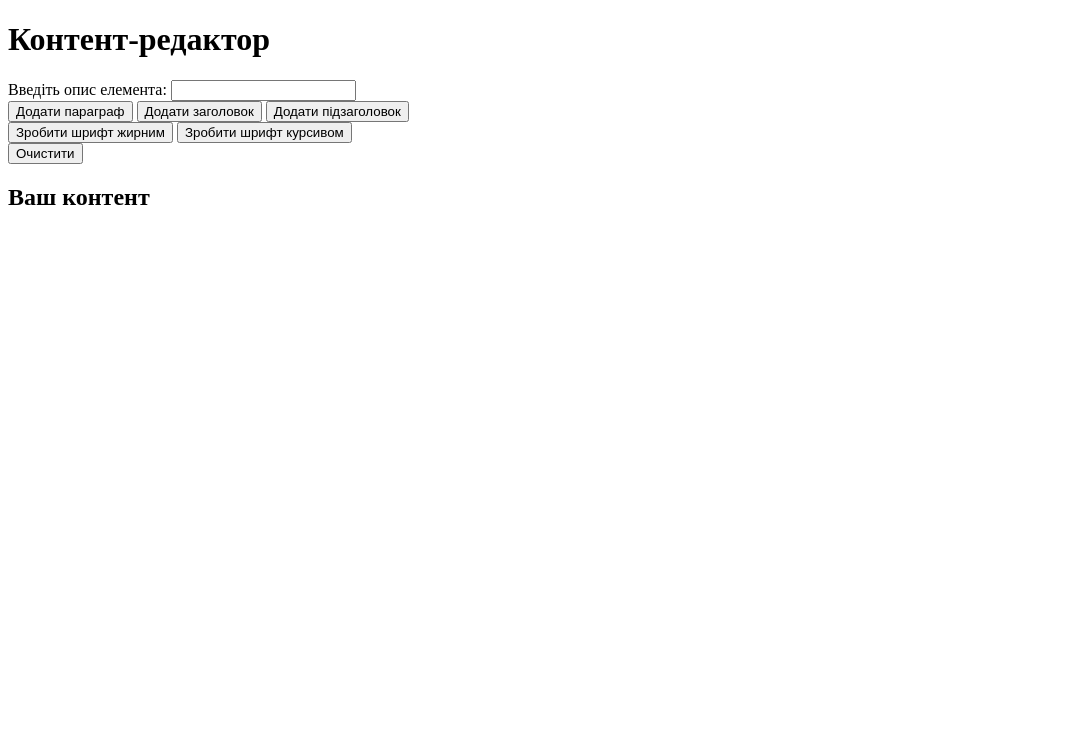
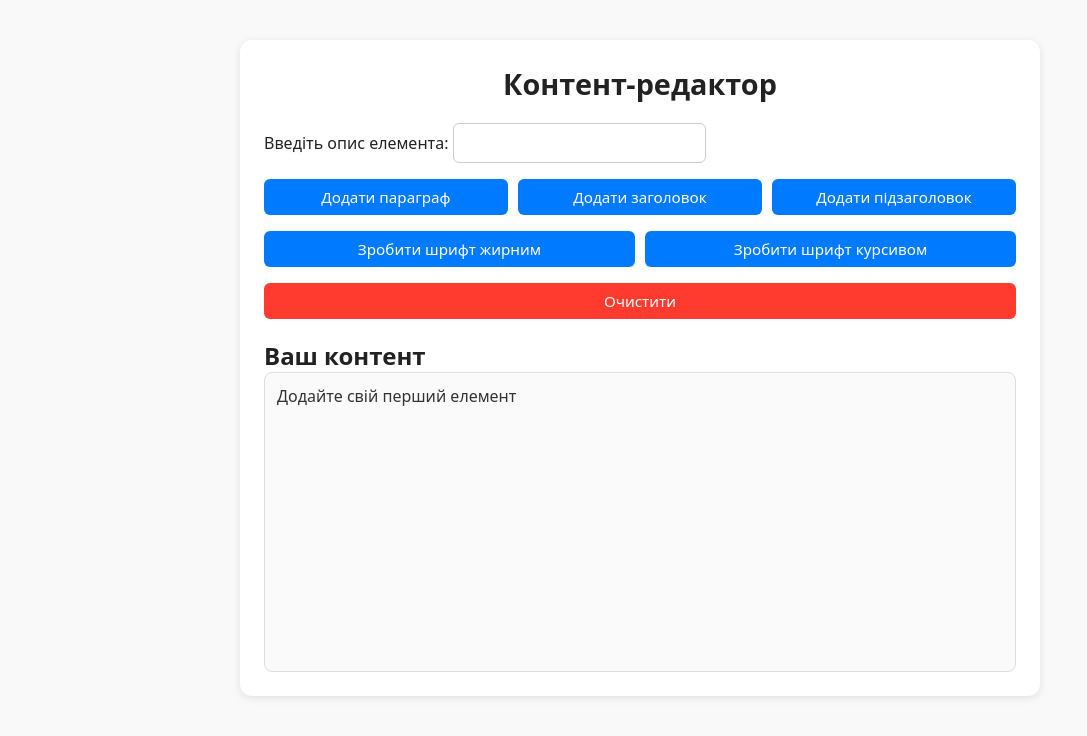
Before and after one commit to RuslanKabachok/js-mentoring, a website: page code editor/index.html in a window 1280 px wide. Both pictures are taken after a click on the button "Очистити". Shown: the whole page, without its empty margins (0-1087 px from the left). Drawn offline with Linux system fonts and the light colour scheme.

Commit message:
finished code editor

```diff
--- a/code editor/index.css
+++ b/code editor/index.css
@@ -0,0 +1,128 @@
+* {
+    box-sizing: border-box;
+    margin: 0;
+    padding: 0;
+    font-family: system-ui, -apple-system, "Segoe UI", Roboto, sans-serif;
+}
+
+body {
+    background-color: #f9f9f9;
+    color: #222;
+    display: flex;
+    justify-content: center;
+    align-items: flex-start;
+    min-height: 100vh;
+    padding: 40px 20px;
+}
+
+main {
+    width: 100%;
+    max-width: 800px;
+    background: #fff;
+    border-radius: 12px;
+    box-shadow: 0 2px 8px rgba(0,0,0,0.1);
+    padding: 24px;
+}
+
+h1 {
+    text-align: center;
+    font-size: 1.8rem;
+    margin-bottom: 20px;
+}
+
+#control-panel {
+    display: flex;
+    flex-direction: column;
+    gap: 16px;
+    margin-bottom: 20px;
+}
+
+form {
+    display: flex;
+    flex-direction: column;
+    gap: 8px;
+}
+
+input {
+    padding: 8px 10px;
+    border-radius: 6px;
+    border: 1px solid #ccc;
+    font-size: 1rem;
+}
+
+.addBtnContainer,
+.editBtnContainer,
+.deleteBtnContainer {
+    display: flex;
+    gap: 10px;
+    flex-wrap: wrap;
+}
+
+button {
+    flex: 1;
+    padding: 8px 12px;
+    border: none;
+    border-radius: 6px;
+    cursor: pointer;
+    background-color: #007aff;
+    color: #fff;
+    font-size: 0.95rem;
+    transition: background-color 0.2s ease;
+}
+
+button:hover {
+    background-color: #0061cc;
+}
+
+.deleteBtnContainer button {
+    background-color: #ff3b30;
+}
+
+.deleteBtnContainer button:hover {
+    background-color: #d63025;
+}
+
+#editor {
+    min-height: 300px;
+    border: 1px solid #ddd;
+    border-radius: 8px;
+    padding: 12px;
+    background-color: #fafafa;
+}
+
+#editor p:empty::before {
+    content: "Додайте свій перший елемент";
+    color: #aaa;
+}
+
+#editor h1,
+#editor h2,
+#editor p {
+    text-align: start;
+    margin: 0 0 12px;
+    line-height: 1.4;
+    color: #333;
+    font-weight: 400;
+}
+
+#editor h1 {
+    font-size: 1.5rem;
+    font-weight: 600;
+    padding-bottom: 4px;
+}
+
+#editor h2 {
+    font-size: 1.2rem;
+    font-weight: 500;
+    color: #444;
+}
+
+#editor p {
+    font-size: 1rem;
+    color: #333;
+}
+
+#editor [contenteditable="true"]:focus {
+    outline: 2px solid #007aff33;
+    border-radius: 4px;
+}
--- a/code editor/index.html
+++ b/code editor/index.html
@@ -22,8 +22,8 @@
                     <button id="addH2Btn">Додати підзаголовок</button>
                 </div>
                 <div class="editBtnContainer">
-                    <button id="boldBtn">Зробити шрифт жирним</button>
-                    <button id="italicBtn">Зробити шрифт курсивом</button>
+                    <button id="boldBtn" type="button">Зробити шрифт жирним</button>
+                    <button id="italicBtn" type="button">Зробити шрифт курсивом</button>
                 </div>
                 <div class="deleteBtnContainer">
                     <button id="deleteBtn">Очистити</button>
--- a/code editor/index.js
+++ b/code editor/index.js
@@ -11,8 +11,13 @@ const saved = loadContent();
 
 if (saved) editField.innerHTML = saved;
 
+fillEmptyEditor();
 
 function createElement(tagName) {
+    if (editField.textContent === 'Додайте свій перший елемент') {
+        editField.innerHTML = '';
+    }
+
     if (!inputEl.value.trim()) return;
     const el = document.createElement(tagName);
     el.textContent = inputEl.value;
@@ -24,6 +29,17 @@ function createElement(tagName) {
 addPBtn.addEventListener('click', () => createElement('p'));
 addH1Btn.addEventListener('click', () => createElement('h1'));
 addH2Btn.addEventListener('click', () => createElement('h2'));
+deleteBtn.addEventListener('click', () => removeContent());
+makeTextBoldBtn.addEventListener('mousedown', (e) => {
+    e.preventDefault();
+    editField.focus();
+    bold();
+});
+makeTextItalicBtn.addEventListener('mousedown', (e) => {
+    e.preventDefault();
+    editField.focus();
+    italic();
+});
 
 editField.addEventListener('click', (e) => {
     if (e.target === editField) return;
@@ -32,6 +48,10 @@ editField.addEventListener('click', (e) => {
     e.target.focus();
 
     e.target.addEventListener('blur', () => {
+        if (!e.target.textContent.trim()) {
+            e.target.remove();
+        }
+
         e.target.removeAttribute('contenteditable');
         saveContent();
     }, { once: true });
@@ -45,3 +65,26 @@ function saveContent() {
 function loadContent() {
     return localStorage.getItem('content');
 }
+
+function removeContent() {
+    editField.innerHTML = '';
+    localStorage.removeItem('content');
+    fillEmptyEditor();
+}
+
+function bold() {
+    document.execCommand('bold');
+}
+
+function italic() {
+    document.execCommand('italic');
+}
+
+function fillEmptyEditor() {
+    if (editField.children.length > 0) return;
+
+    const editorPlaceHolder = document.createElement('p');
+    editorPlaceHolder.textContent = 'Додайте свій перший елемент';
+    editorPlaceHolder.setAttribute('contenteditable', 'false');
+    editField.appendChild(editorPlaceHolder);
+}
```
